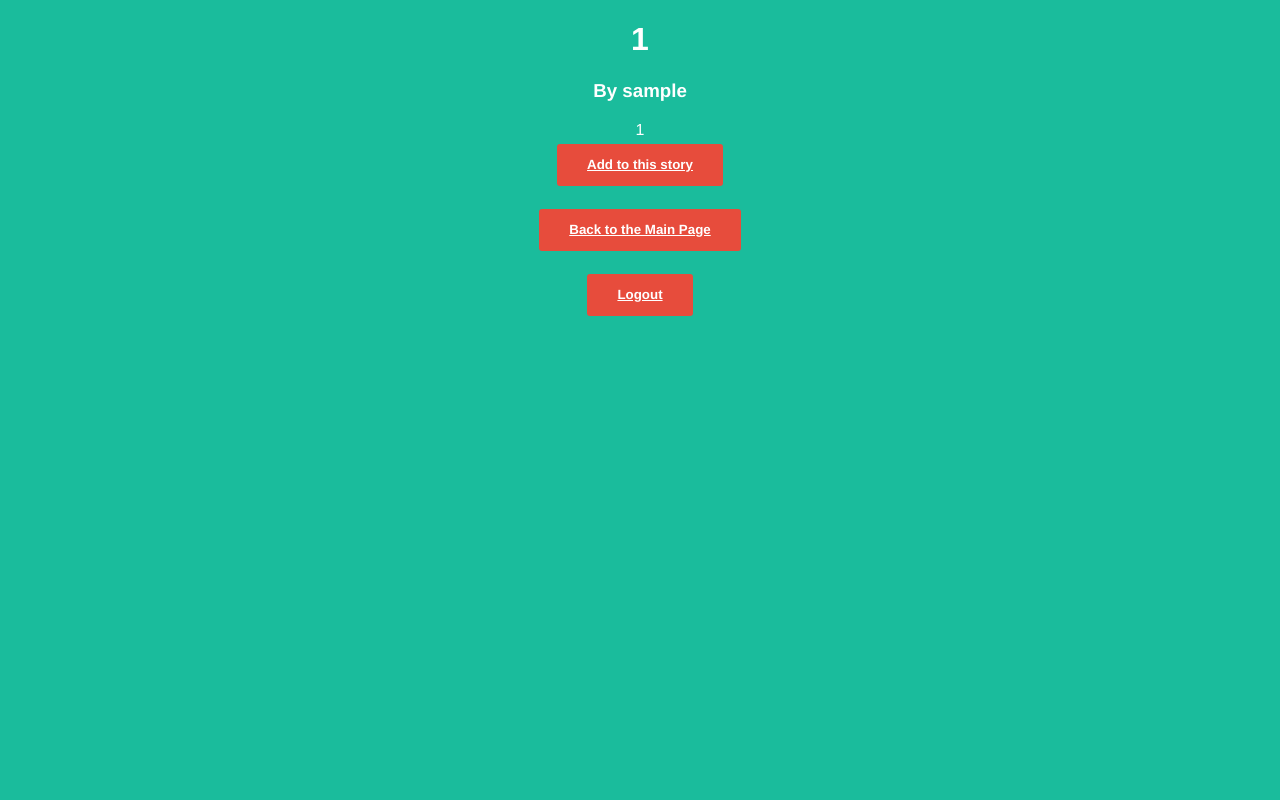
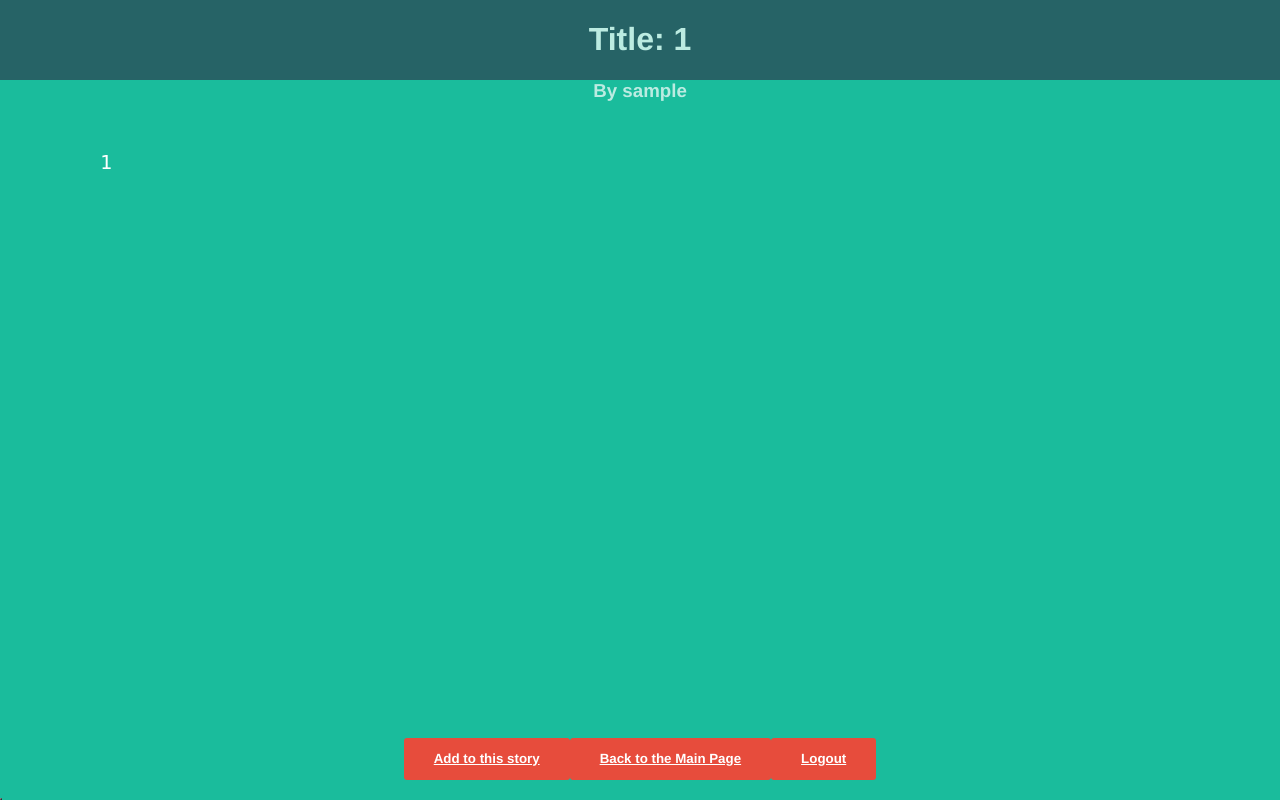
Before and after one commit to y4smeen/Storybored, a Flask app: page /story in a window 1280 px wide. Run offline with Flask 2, Linux system fonts and the light colour scheme; the visitor is signed in with stand-in values (Sample User, id 1).

Commit message:
formatting buttons and story in story.html

```diff
--- a/templates/story.html
+++ b/templates/story.html
@@ -1,21 +1,27 @@
 {% extends "base.html" %}
 
-{% block title %}
-
-Story
-
-{% endblock %}
+{% block title %}Story{% endblock %}
 
 {% block contents %}
 
-<h1>{{ title }}</h1>
+<div class="header">
+<h1>Title: {{ title }}</h1>
 <h3>By {{author}}</h3>
+</div>
+
+<div class="story">
+<code>
+<font size="5">
 {{body}}
-<br>
-<button class="btn"><a href="/edit">Add to this story</a></button>
-<br>
-<button class="btn"><a href="/userpage">Back to the Main Page</a></button>
-<br>
-<button class="btn"><a href="/logout">Logout</a></button>
+</font>
+</code>
+</div>
 
+<div class="return">
+<table border="1" cellpadding="200">
+<tr><button class="btn"><a href="/edit">Add to this story</a></button></tr>
+<tr><button class="btn"><a href="/userpage">Back to the Main Page</a></button></tr>
+<tr><button class="btn"><a href="/logout">Logout</a></button></tr>
+</table>
+</div>
 {% endblock %}
```
